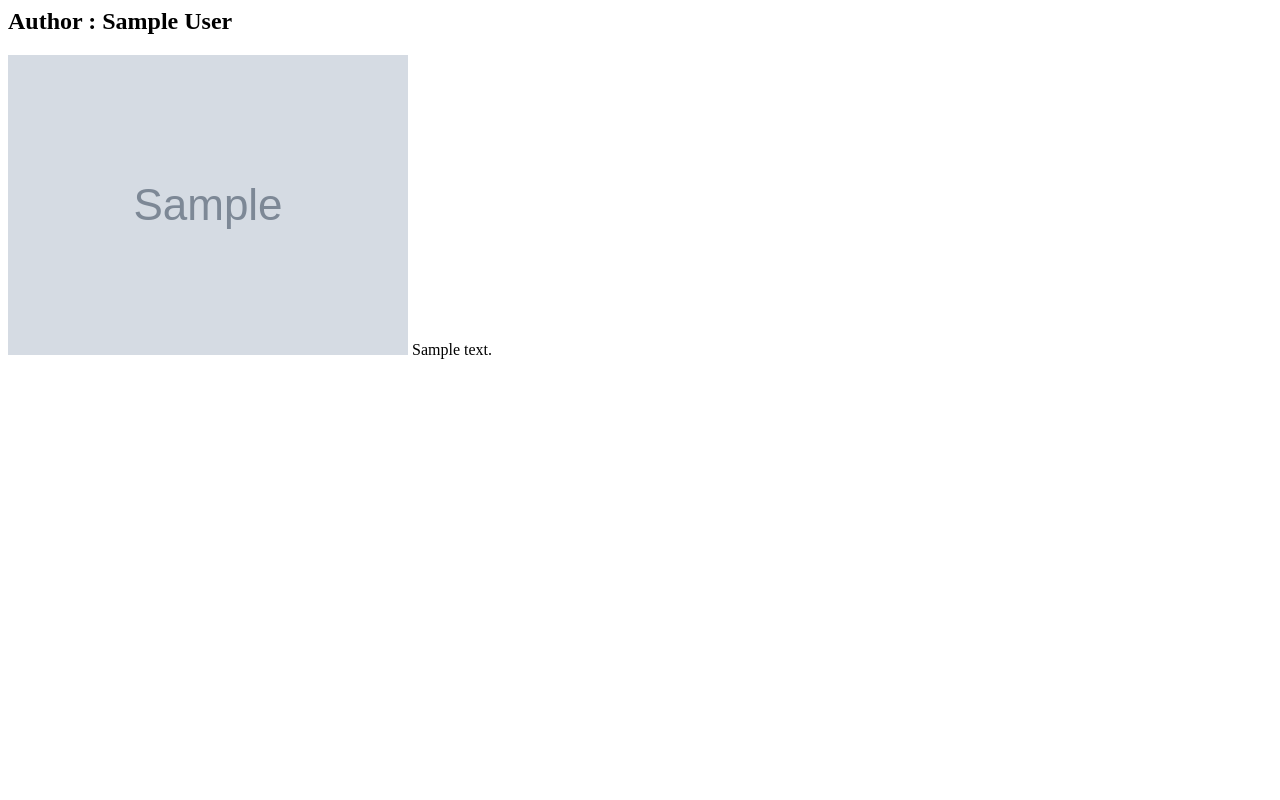
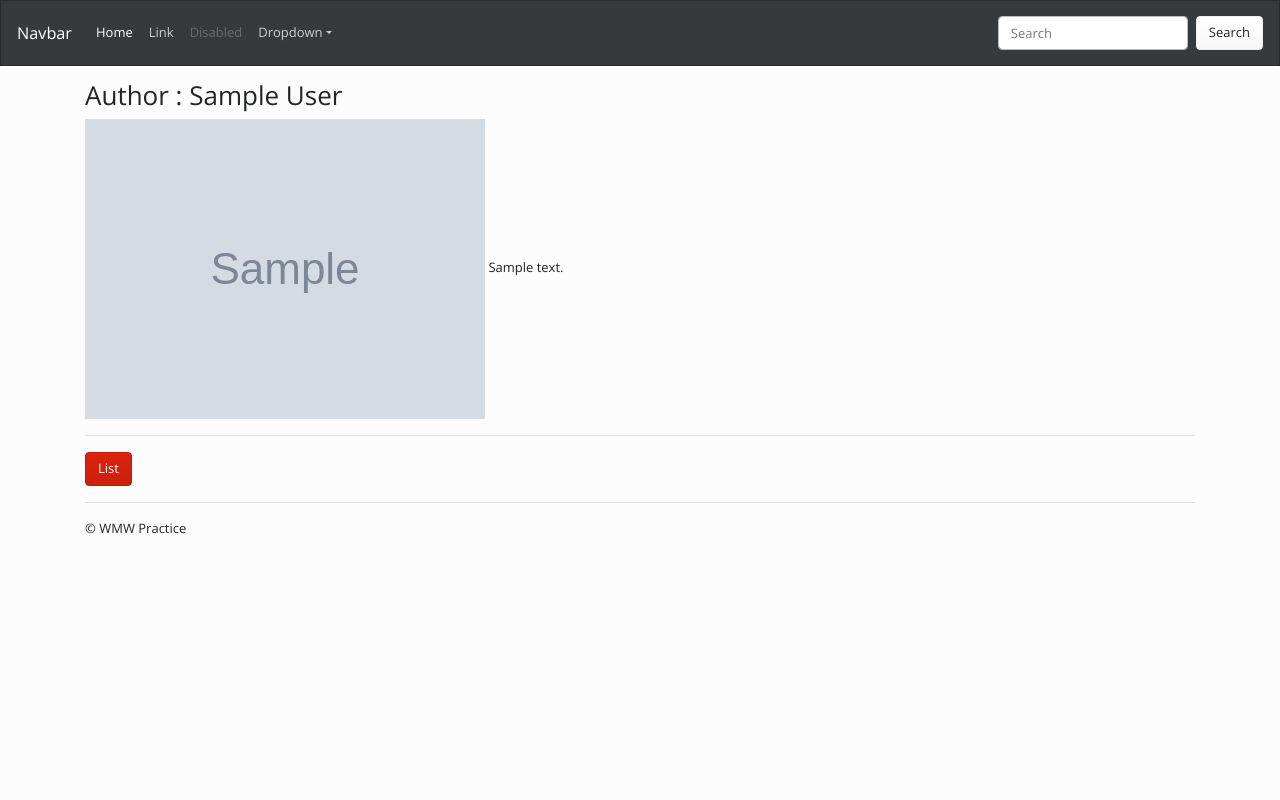
Before and after one commit to Minwook11/inflearn_first_lecture, a Django app: template inflearn_prac/practice/instagram/templates/instagram/post_detail.html in a window 1280 px wide. Run offline with Django 3.2, Linux system fonts and the light colour scheme; the template is opened without the code that fills it: most values are stand-ins (such as "Sample title", 1, 10 or a date in 2020); grey boxes marked "Sample" are stand-in pictures; some libraries are stand-ins or nearby versions.

Commit message:
HTML, CSS를 더 활용해서 Django Template 다루기 - 5번째 주제의 "Overview", "CSS" 강의 - 여러 CSS를 사용하여 Template의 디자인을 손질해보고, block 기능을 실습 	- Template 디렉토리에 layout.html을 생성하고 디자인 관련 부분을 관리 	- 무료로 제공되는 CSS 스타일 적용을 실습 	- Instagram 앱의 post_list.html, post_detail.html에 block 기능 적용

```diff
--- /dev/null
+++ b/inflearn_prac/practice/instagram/templates/instagram/layout.html
@@ -0,0 +1,65 @@
+<!doctype html>
+<html lang="ko">
+<head>
+	<meta charset="utf-8">
+	<title>{% block title %}{% endblock %}</title>
+{#	<link rel="stylesheet" href="https://stackpath.bootstrapcdn.com/bootstrap/4.4.1/css/bootstrap.min.css" integrity="sha384-Vkoo8x4CGsO3+Hhxv8T/Q5PaXtkKtu6ug5TOeNV6gBiFeWPGFN9MuhOf23Q9Ifjh" crossorigin="anonymous">#}
+{#    <link href="https://stackpath.bootstrapcdn.com/bootswatch/4.4.1/darkly/bootstrap.min.css" rel="stylesheet" integrity="sha384-rCA2D+D9QXuP2TomtQwd+uP50EHjpafN+wruul0sXZzX/Da7Txn4tB9aLMZV4DZm" crossorigin="anonymous">#}
+    <link href="https://stackpath.bootstrapcdn.com/bootswatch/4.4.1/simplex/bootstrap.min.css" rel="stylesheet" integrity="sha384-cRAmF0wErT4D9dEBc36qB6pVu+KmLh516IoGWD/Gfm6FicBbyDuHgS4jmkQB8u1a" crossorigin="anonymous">
+	<script
+	   src="https://code.jquery.com/jquery-2.2.4.js"
+	   integrity="sha256-iT6Q9iMJYuQiMWNd9lDyBUStIq/8PuOW33aOqmvFpqI="
+	   crossorigin="anonymous"></script>
+    <script src="https://stackpath.bootstrapcdn.com/bootstrap/4.4.1/js/bootstrap.min.js" integrity="sha384-wfSDF2E50Y2D1uUdj0O3uMBJnjuUD4Ih7YwaYd1iqfktj0Uod8GCExl3Og8ifwB6" crossorigin="anonymous"></script>
+	<style>
+		body {
+			padding-top:5rem;
+			padding-bottom:5rem;
+		}
+	</style>
+</head>
+<body>
+	<nav class="navbar navbar-expand-md navbar-dark bg-dark fixed-top">
+		<a class="navbar-brand" href="#">Navbar</a>
+		<button class="navbar-toggler" type="button" data-toggle="collapse" data-target="#navbarsExampleDefault" aria-controls="navbarsExampleDefault" aria-expanded="false" aria-label="Toggle navigation">
+			<span class="navbar-toggler-icon"></span>
+		</button>
+
+		<div class="collapse navbar-collapse" id="navbarsExampleDefault">
+			<ul class="navbar-nav mr-auto">
+			<li class="nav-item active">
+				<a class="nav-link" href="#">Home <span class="sr-only">(current)</span></a>
+			</li>
+			<li class="nav-item">
+				<a class="nav-link" href="#">Link</a>
+			</li>
+			<li class="nav-item">
+				<a class="nav-link disabled" href="#" tabindex="-1" aria-disabled="true">Disabled</a>
+			</li>
+			<li class="nav-item dropdown">
+				<a class="nav-link dropdown-toggle" href="#" id="dropdown01" data-toggle="dropdown" aria-haspopup="true" aria-expanded="false">Dropdown</a>
+				<div class="dropdown-menu" aria-labelledby="dropdown01">
+				<a class="dropdown-item" href="#">Action</a>
+				<a class="dropdown-item" href="#">Another action</a>
+				<a class="dropdown-item" href="#">Something else here</a>
+				</div>
+			</li>
+			</ul>
+			<form class="form-inline my-2 my-lg-0">
+			<input class="form-control mr-sm-2" type="text" placeholder="Search" aria-label="Search">
+			<button class="btn btn-secondary my-2 my-sm-0" type="submit">Search</button>
+			</form>
+		</div>
+	</nav>
+<div class='container'>
+	<div class='row'>
+		<div class='col-sm-12'>
+			{% block content %}
+			{% endblock content %}
+			<hr/>
+			&copy; WMW Practice
+		</div>
+	</div>
+</div>
+</body>
+</html>
--- a/inflearn_prac/practice/instagram/templates/instagram/post_detail.html
+++ b/inflearn_prac/practice/instagram/templates/instagram/post_detail.html
@@ -1,7 +1,19 @@
-<h2>Author : {{ post.author }}</h2>
+{% extends "instagram/layout.html" %}
 
-{% if post.image %}
-	<img src="{{ post.image.url }}"/>
-{% endif %}
+{% block title %}
+	Post Detail pk#{{ post.pk }}
+{% endblock title %}
 
-{{ post.message }}
+{% block content %}
+	<h2>Author : {{ post.author }}</h2>
+
+	{% if post.image %}
+		<img src="{{ post.image.url }}"/>
+	{% endif %}
+
+	{{ post.message }}
+	<hr/>
+	<a href="{% url 'instagram:post_list' %}" class="btn btn-primary">
+		List
+	</a>
+{% endblock content %}
```
Also changed, not shown: inflearn_prac/practice/instagram/templates/instagram/post_list.html (+7 -10 lines).
